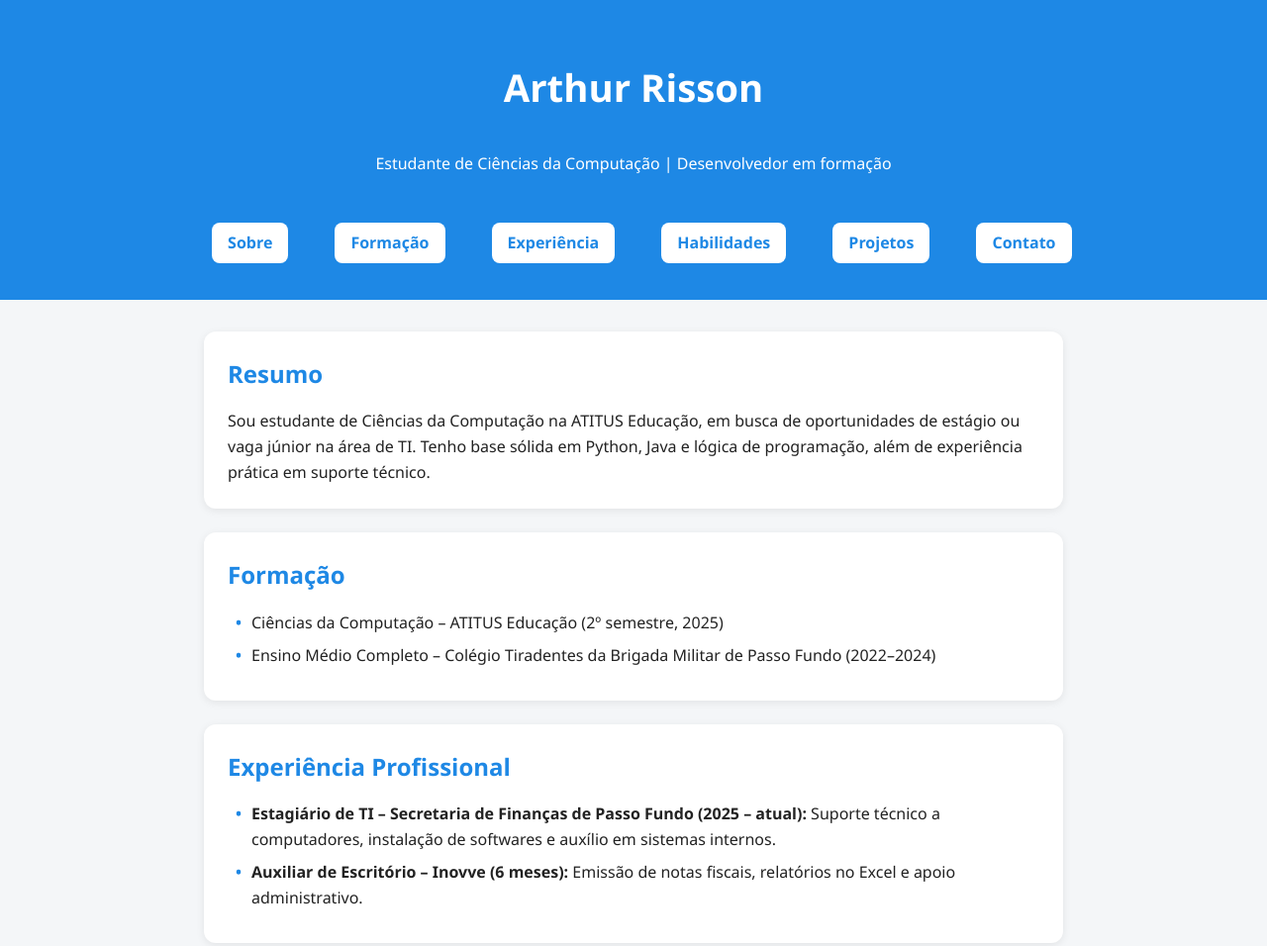
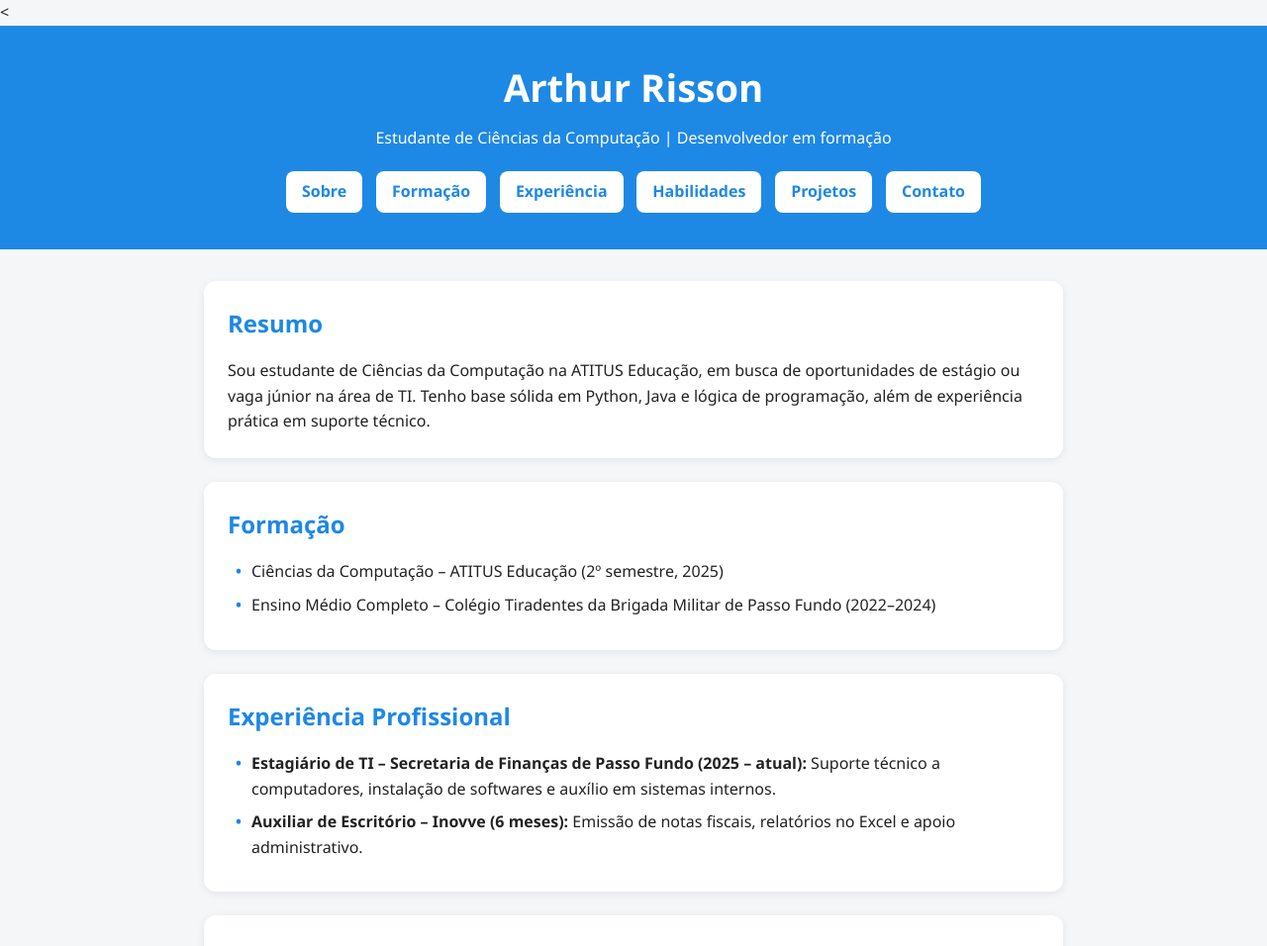
Before and after one commit to ArthurRisson/meu-site, a plain HTML site: page index.html in a window 1280 px wide. Shown: the top 956 px of the page at 99% size. Drawn offline with Linux system fonts and the light colour scheme.

Commit message:
Update index.html

```diff
--- a/index.html
+++ b/index.html
@@ -7,9 +7,12 @@
   <link rel="stylesheet" href="style.css" />
 </head>
 <body>
-  <header>
+  <<header>
+    <div class="header-container">
+        <div class="header-title">
             <h1>Arthur Risson</h1>
             <p>Estudante de Ciências da Computação | Desenvolvedor em formação</p>
+        </div>
         <nav>
             <a href="#sobre" class="nav-link">Sobre</a>
             <a href="#formacao" class="nav-link">Formação</a>
@@ -18,6 +21,7 @@
             <a href="#projetos" class="nav-link">Projetos</a>
             <a href="#contato" class="nav-link">Contato</a>
         </nav>
+    </div>
 </header>
 
   <main>
```
Lines whose indentation alone changed are shown as unchanged.
